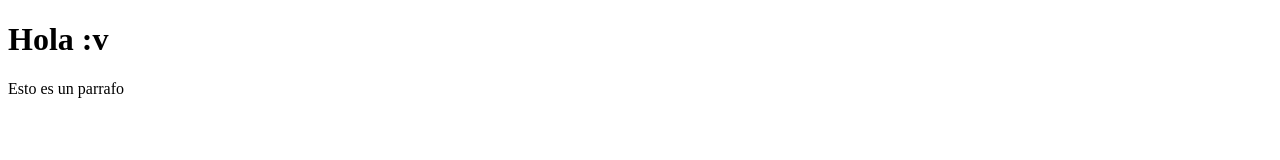
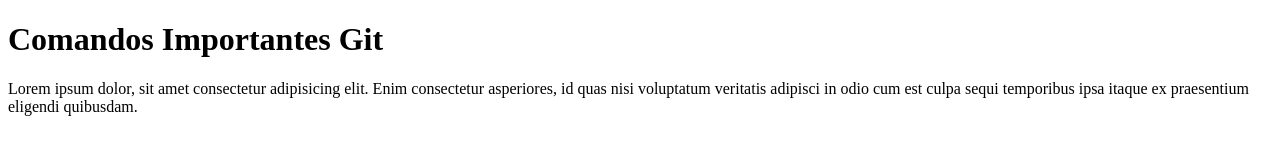
Before and after one commit to iZicox/aprendiendo-git, a plain HTML site: page index.html in a window 1280 px wide. Drawn offline with Linux system fonts and the light colour scheme.

Commit message:
se agrego la carpeta src y se edito el index.html

```diff
--- a/index.html
+++ b/index.html
@@ -7,7 +7,7 @@
     <title>Pagina </title>
 </head>
 <body>
-    <h1>Hola :v</h1>
-    <p>Esto es un parrafo</p>
+    <h1>Comandos Importantes Git</h1>
+    <p>Lorem ipsum dolor, sit amet consectetur adipisicing elit. Enim consectetur asperiores, id quas nisi voluptatum veritatis adipisci in odio cum est culpa sequi temporibus ipsa itaque ex praesentium eligendi quibusdam.</p>
 </body>
 </html>
```
Also changed, not shown: src/nose.html (added, +12 -0 lines).
